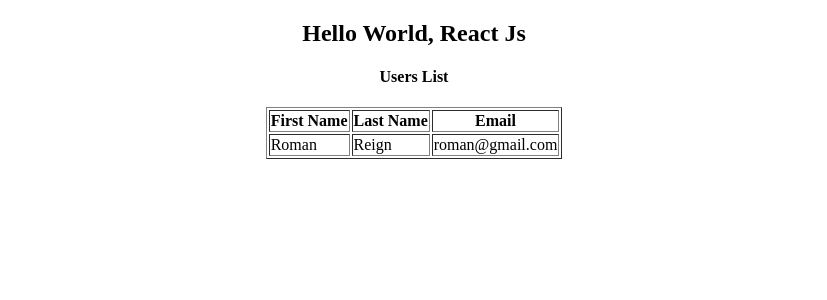
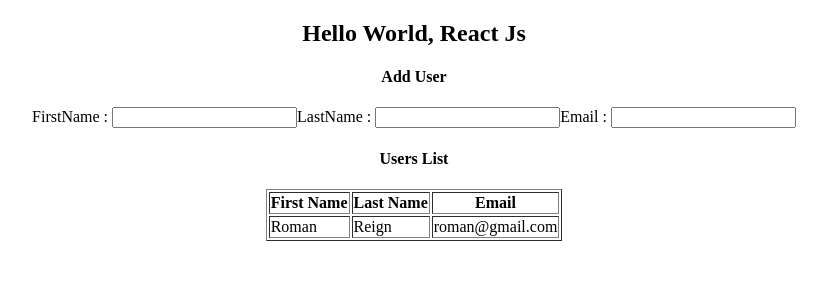
Before and after one commit to mahendra2728/React-Js-Examples, a React (Create React App) app in the folder hooks_demo/: page / in a window 1280 px wide. Shown: the top 300 px of the page, without its empty margins (226-1053 px from the left). Built offline with nearby package versions, Linux system fonts and the light colour scheme.

Commit message:
added Add User component

```diff
--- /dev/null
+++ b/hooks_demo/src/components/AddUser.js
@@ -0,0 +1,18 @@
+import React,{useState} from 'react'
+
+export default function AddUser() {
+
+    const [firstName, setFirstName] = useState("");
+    const [lastName, setLastName] = useState("");
+    const [email, setEmail] = useState("");
+    return (
+        <div>
+            <h4>Add User</h4>
+            <form>
+                FirstName : <input type="text" value={firstName}/>
+                LastName : <input type="text" value={lastName}/>
+                Email : <input type="text" value={email}/>
+            </form>
+        </div>
+    )
+}
--- a/hooks_demo/src/components/App.js
+++ b/hooks_demo/src/components/App.js
@@ -1,4 +1,5 @@
 import React, { Component } from 'react';
+import AddUser from './AddUser';
 import UserList from './UserList';
 
 class App extends Component {
@@ -8,6 +9,7 @@ class App extends Component {
         <center>
         <h2>Hello World, React Js</h2>
         {/* <Counter/> */}
+        <AddUser/>
         <UserList/>
         </center>
       </div>
```
